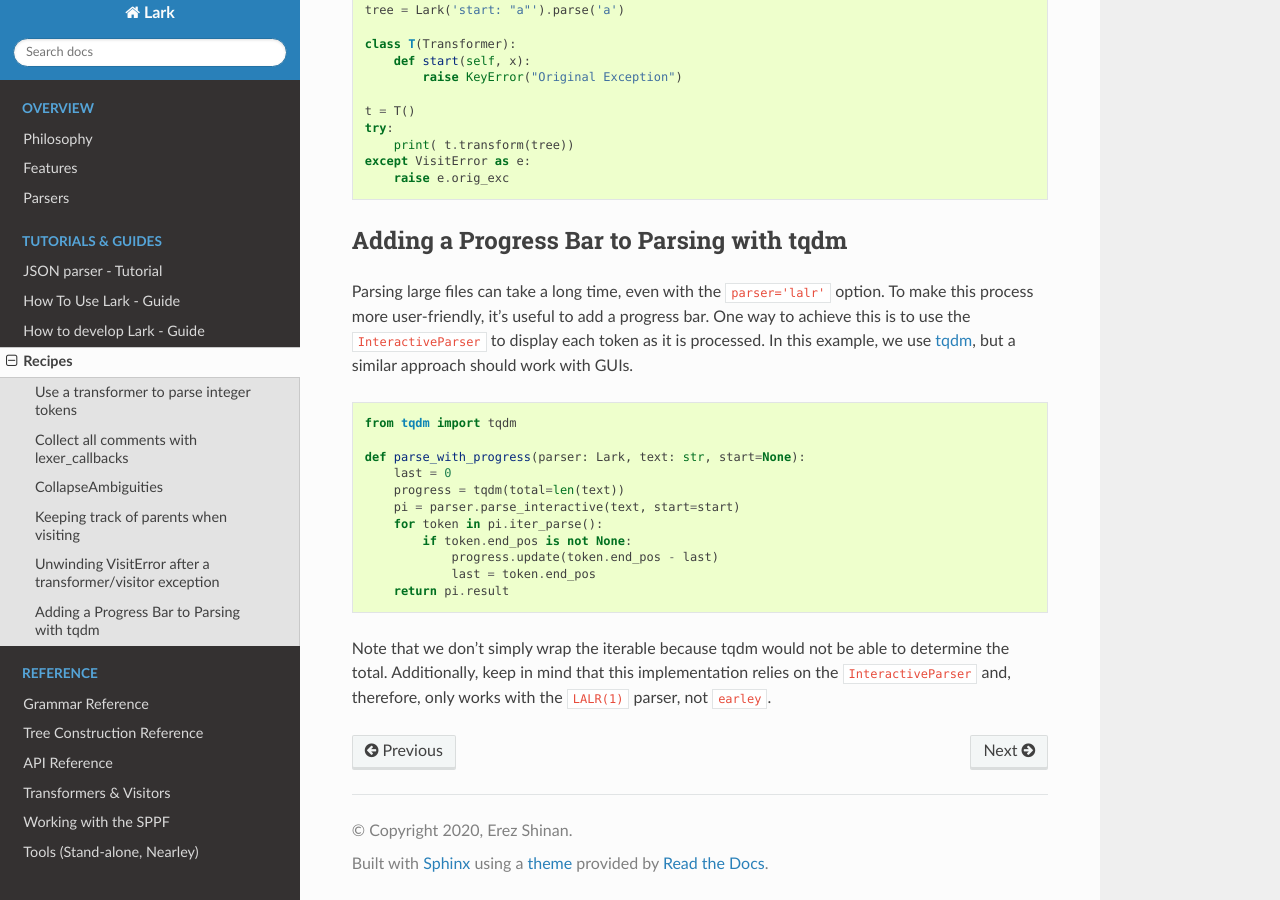
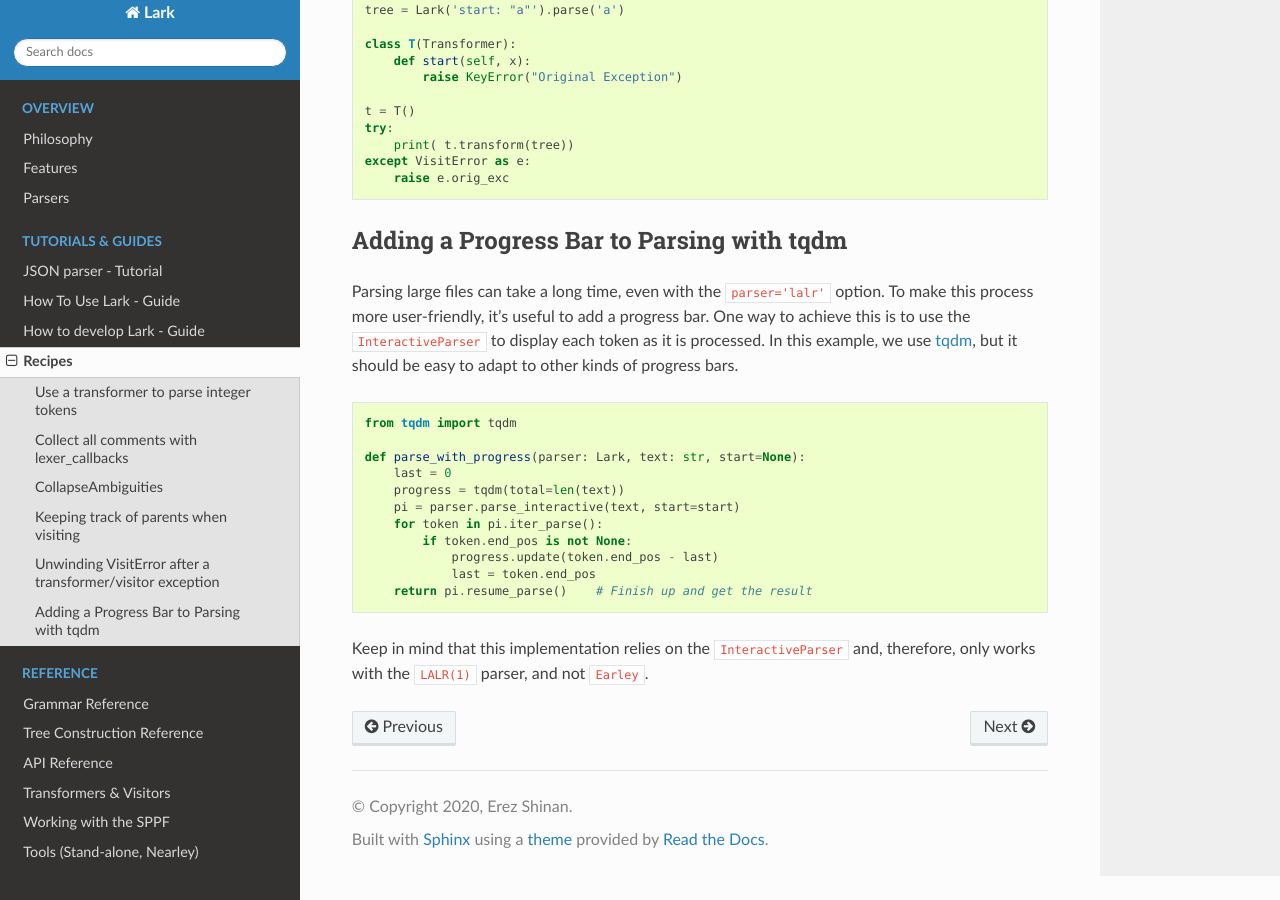
Before and after one commit to lark-parser/lark, a Sphinx documentation site: the page built from docs/recipes.md, in a window 1280 px wide and 900 px high, scrolled down 3457 px. Built offline with Sphinx 7.4.7 and the Read the Docs theme 2.0.0, drawn with Linux system fonts in a browser that asks for light colours; pages that are not in the unit, such as notebooks, are missing from menus.

Commit message:
Docs: Fix recipe for progress-bar

````diff
--- a/docs/recipes.md
+++ b/docs/recipes.md
@@ -176,7 +176,7 @@ except VisitError as e:
 
 ## Adding a Progress Bar to Parsing with tqdm
 
-Parsing large files can take a long time, even with the `parser='lalr'` option. To make this process more user-friendly, it's useful to add a progress bar. One way to achieve this is to use the `InteractiveParser` to display each token as it is processed. In this example, we use [tqdm](https://github.com/tqdm/tqdm), but a similar approach should work with GUIs.
+Parsing large files can take a long time, even with the `parser='lalr'` option. To make this process more user-friendly, it's useful to add a progress bar. One way to achieve this is to use the `InteractiveParser` to display each token as it is processed. In this example, we use [tqdm](https://github.com/tqdm/tqdm), but it should be easy to adapt to other kinds of progress bars.
 
 ```python
 from tqdm import tqdm
@@ -189,7 +189,7 @@ def parse_with_progress(parser: Lark, text: str, start=None):
         if token.end_pos is not None:
             progress.update(token.end_pos - last)
             last = token.end_pos
-    return pi.result
+    return pi.resume_parse()    # Finish up and get the result
 ```
 
-Note that we don't simply wrap the iterable because tqdm would not be able to determine the total. Additionally, keep in mind that this implementation relies on the `InteractiveParser` and, therefore, only works with the `LALR(1)` parser, not `earley`.
+Keep in mind that this implementation relies on the `InteractiveParser` and, therefore, only works with the `LALR(1)` parser, and not `Earley`.
````
